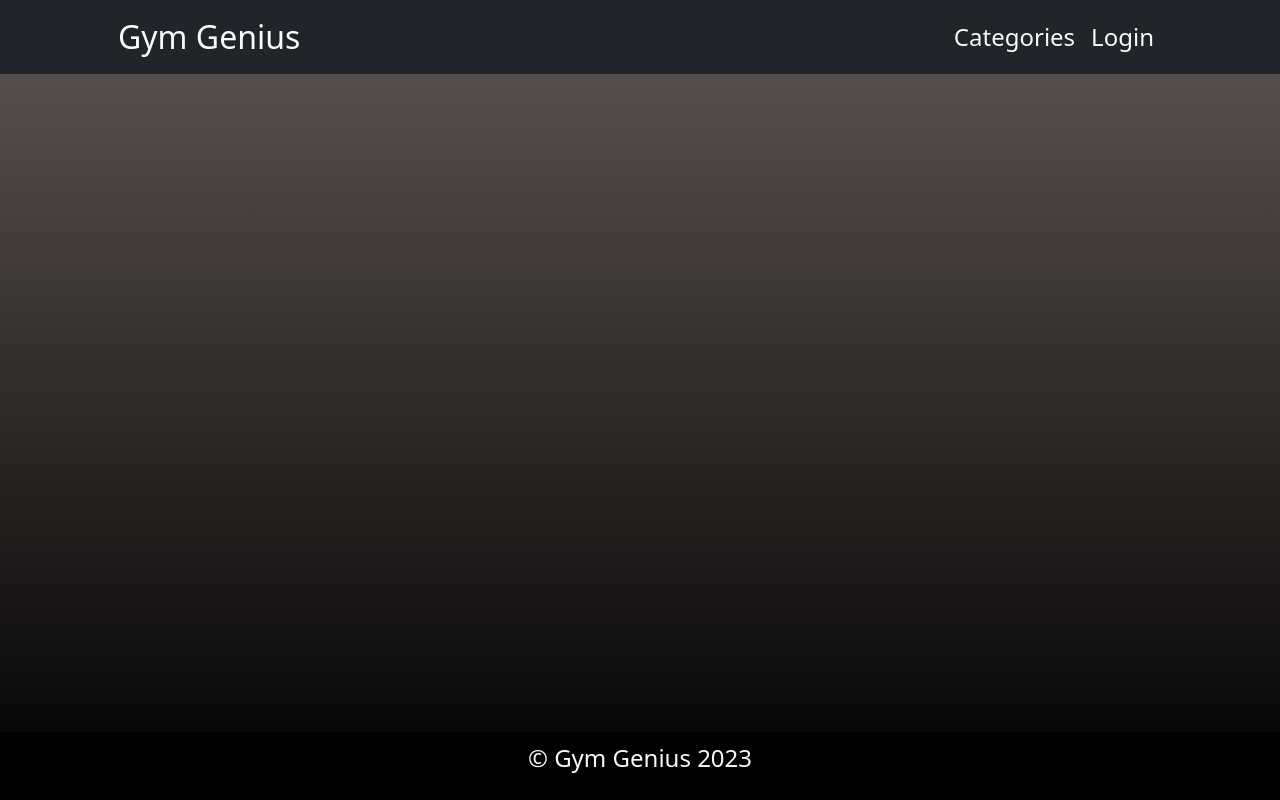
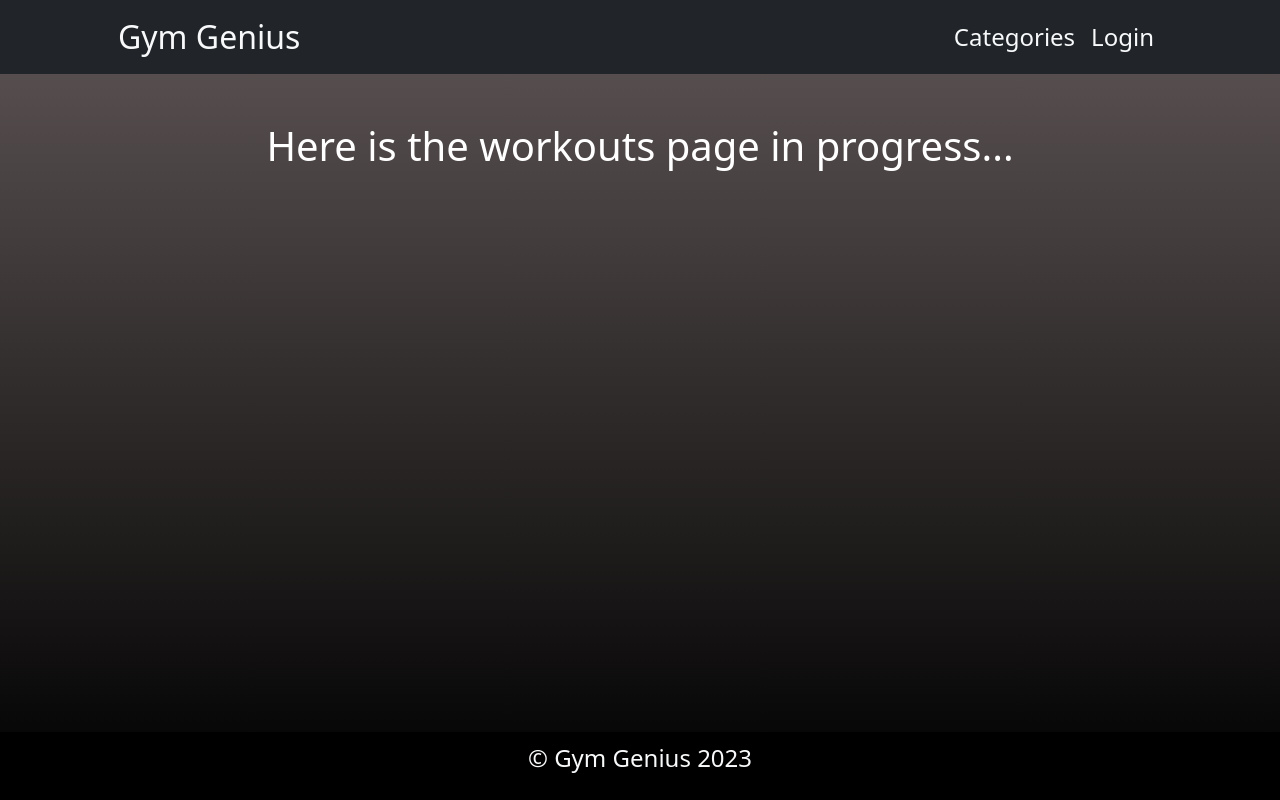
Before and after one commit to jonathanjjolsen/gym-genius, a React (Create React App) app in the folder client/: page /Workout in a window 1280 px wide. Built offline with nearby package versions, Linux system fonts and the light colour scheme.

Commit message:
Reinstated Workout Page

```diff
--- a/client/src/App.js
+++ b/client/src/App.js
@@ -13,6 +13,7 @@ import Login from './pages/Login'
 import Profile from './pages/Profile'
 import Navbar from './Components/Navbar'
 import Footer from './Components/Footer'
+import Workout from './pages/Workout';
 
 const httpLink = createHttpLink({
   uri: '/graphql',
@@ -61,6 +62,10 @@ function App() {
             path="/Profile"
             element={<Profile />}
           />
+          <Route
+            path="/Workout"
+            element={<Workout />}
+          />
         </Routes>
         {/* </div> */}
         <Footer />
--- a/client/src/Components/Navbar.js
+++ b/client/src/Components/Navbar.js
@@ -1,4 +1,4 @@
-import React  from 'react';
+import React from 'react';
 import { Link } from 'react-router-dom';
 import Auth from '../utils/auth';
 const Navbar = () => {
@@ -37,7 +37,7 @@ const Navbar = () => {
         <div className="collapse navbar-collapse" id="navbarResponsive">
           <ul className="navbar-nav ms-auto fs-4">
             <li className="nav-item"><Link className="nav-link text-light text-decoration-none" to={'/categories'} href="" id="">Categories</Link></li>
-            {/* TODO: Pull user id from data to pass to workout route /workouts/:id*/}
+            <li className="nav-item"><Link className="nav-link text-light text-decoration-none" to={'/Workout'} href="" id="">Workout</Link></li>
             <li className="nav-item"><Link className="nav-link text-light text-decoration-none" to={'/Profile'} href="" id="">Profile</Link></li>
             <li className="nav-item"><Link className="nav-link text-light text-decoration-none" onClick={Auth.logout} to={'/'} href="" id="">Log Out</Link></li>
           </ul>
--- /dev/null
+++ b/client/src/pages/Workout.js
@@ -0,0 +1,17 @@
+import React, { useState } from 'react';
+import { useQuery, useMutation } from '@apollo/client';
+
+
+function Workout() {
+    return (
+        <div className='container'>
+            <div className='row mt-5'>
+                <div className='col-12 text-center text-white'>
+                    <h1>Here is the workouts page in progress...</h1>
+                </div>
+            </div>
+        </div>
+    )
+}
+
+export default Workout
```
Lines whose indentation alone changed are shown as unchanged.
